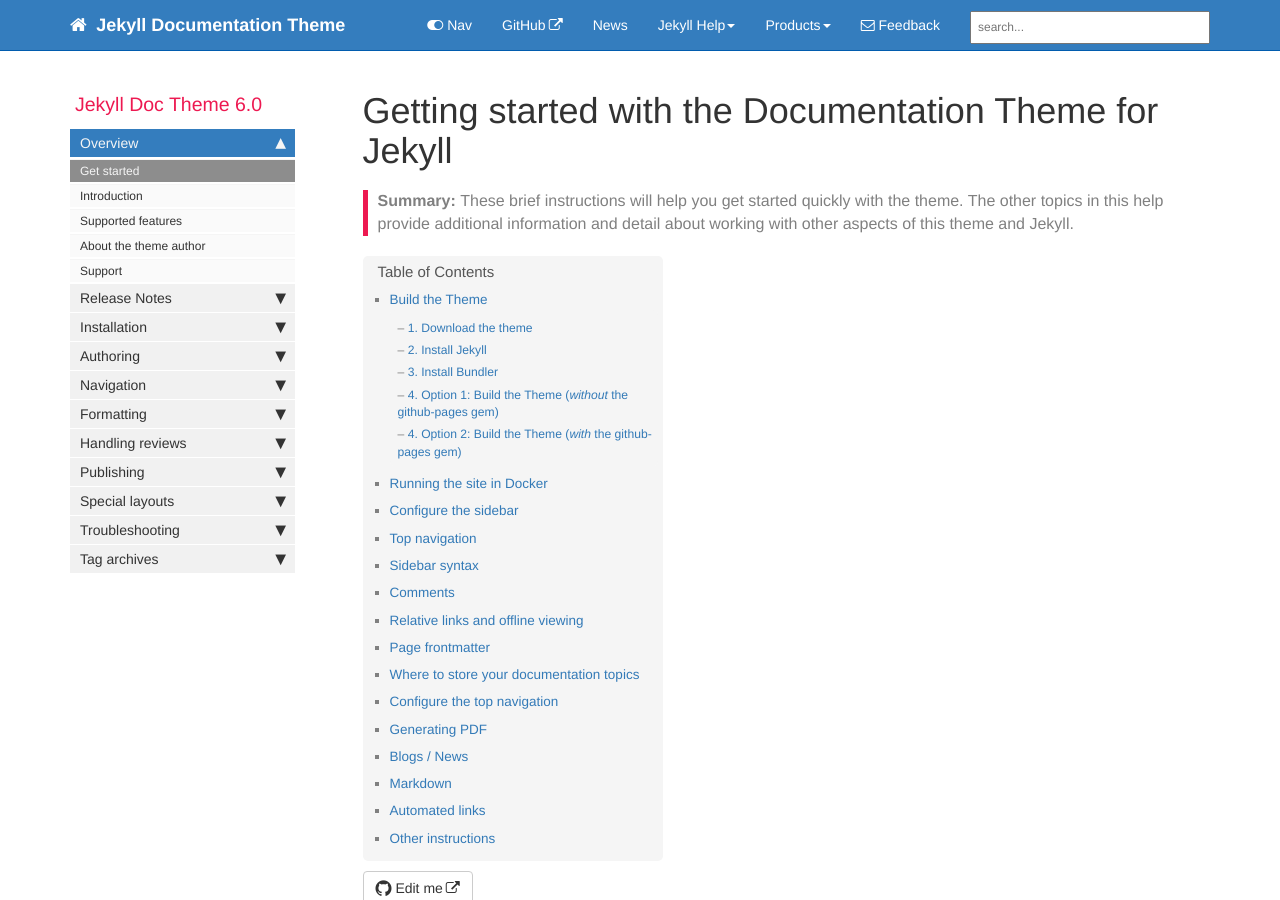
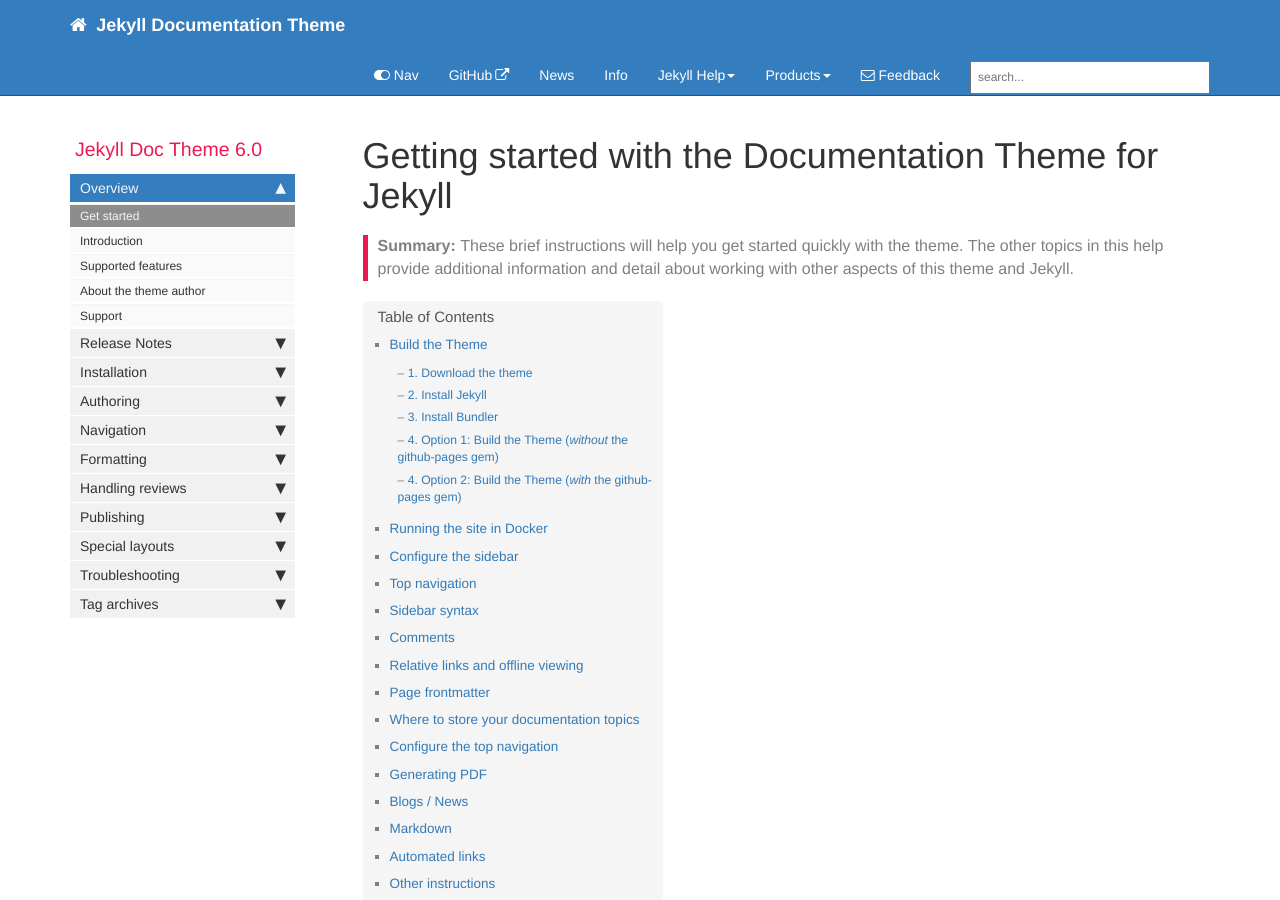
Before and after one commit to rlatjr8/rlatjr8.github.io, a Jekyll site: the page built from index.md, in a window 1280 px wide and 900 px high. Built offline with Jekyll 4.4.1, drawn with Linux system fonts in a browser that asks for light colours; comment, search, counter and statistics services are not loaded.

Commit message:
상단메뉴 생성

```diff
--- a/_data/topnav.yml
+++ b/_data/topnav.yml
@@ -7,7 +7,8 @@ topnav:
       external_url: https://github.com/tomjoht/documentation-theme-jekyll
     - title: News
       url: /news
-
+    - title: Info
+      url: /info
 #Topnav dropdowns
 topnav_dropdowns:
 - title: Topnav dropdowns
```
